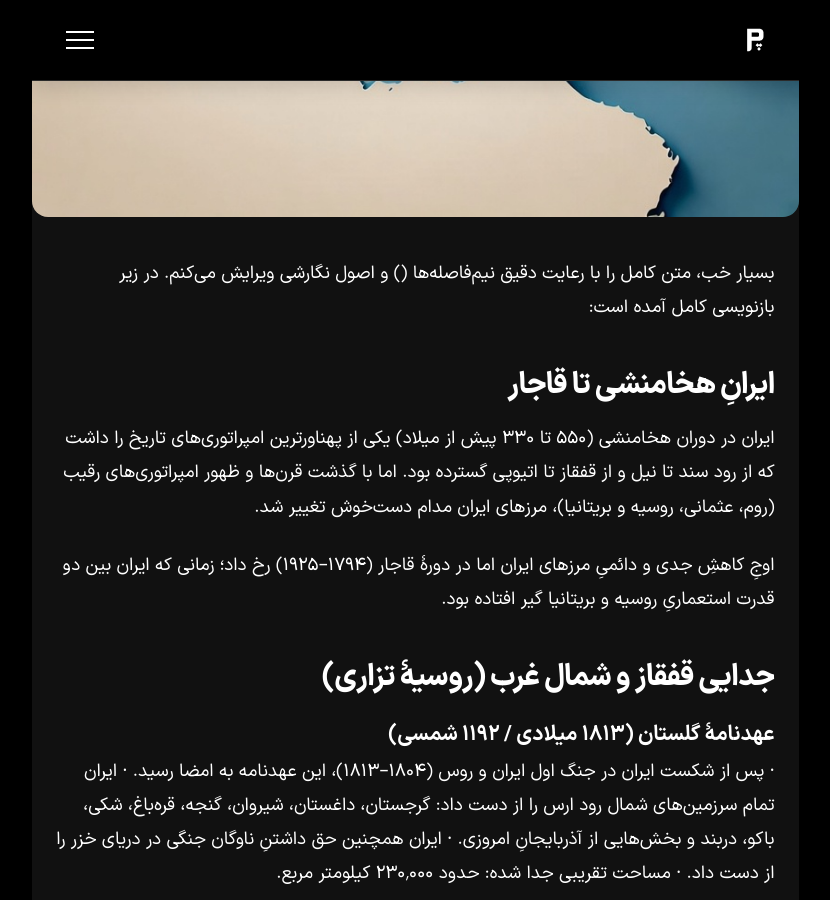
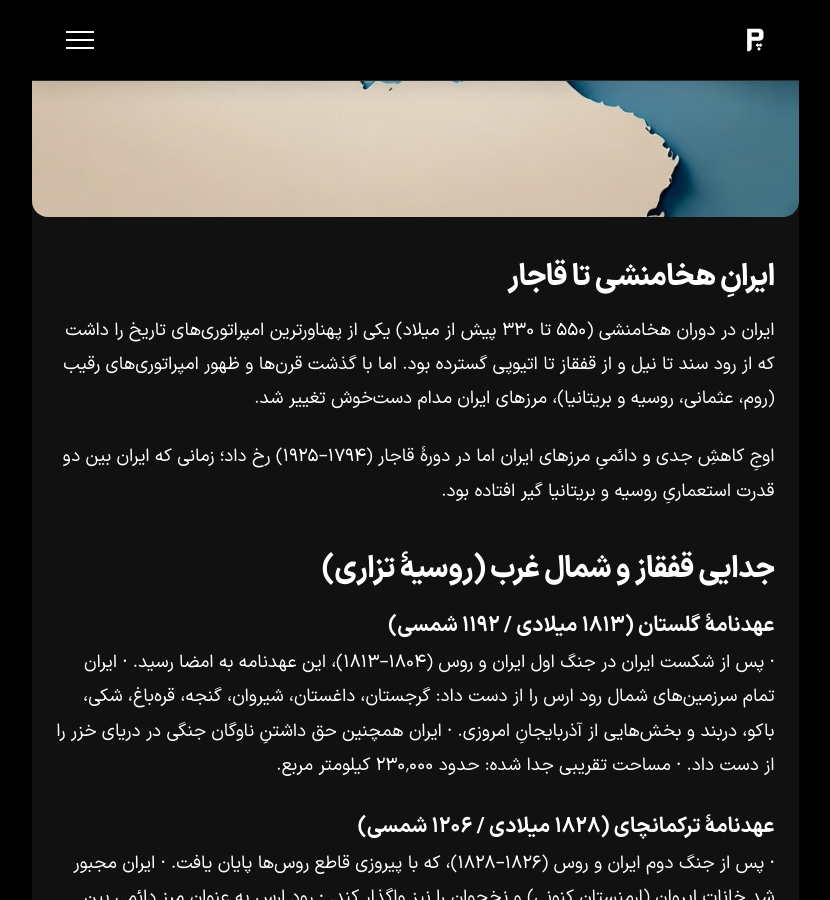
Before and after one commit to darkblog/darkblog.github.io, a Jekyll site: the page built from _posts/2026-8-30-205.md, in a window 1280 px wide and 900 px high, scrolled down 1218 px. Shown: the whole window, without its empty margins (225-1055 px from the left). Built offline with Jekyll 4.4.1, drawn with Linux system fonts in a browser that asks for light colours.

Commit message:
Edit content in 2026-8-30-205.md
Removed introductory text and preserved the main content.

```diff
--- a/_posts/2026-8-30-205.md
+++ b/_posts/2026-8-30-205.md
@@ -3,8 +3,6 @@ title: تاریخچه تلخ مرزهای ایران در قرن نوزدهم
 tags: ایران
 image: /blog/iran-marz.jpg
 ---
-
-بسیار خب، متن کامل را با رعایت دقیق نیم‌فاصله‌ها (‌) و اصول نگارشی ویرایش می‌کنم. در زیر بازنویسی کامل آمده است:
 
 ## ایرانِ هخامنشی تا قاجار
 
```
